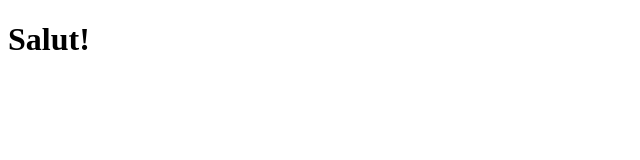
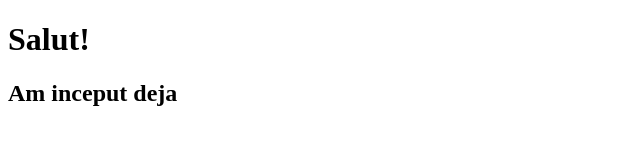
Before and after one commit to ovidiucosarca/tutorial, a plain HTML site: page index.html in a window 1280 px wide. Shown: the whole page, without its empty margins (0-640 px from the left). Drawn offline with Linux system fonts and the light colour scheme.

Commit message:
change text

```diff
--- a/index.html
+++ b/index.html
@@ -8,5 +8,6 @@
 </head>
 <body>
     <h1>Salut!</h1>
+    <h2>Am inceput deja</h2>
 </body>
 </html>
```
